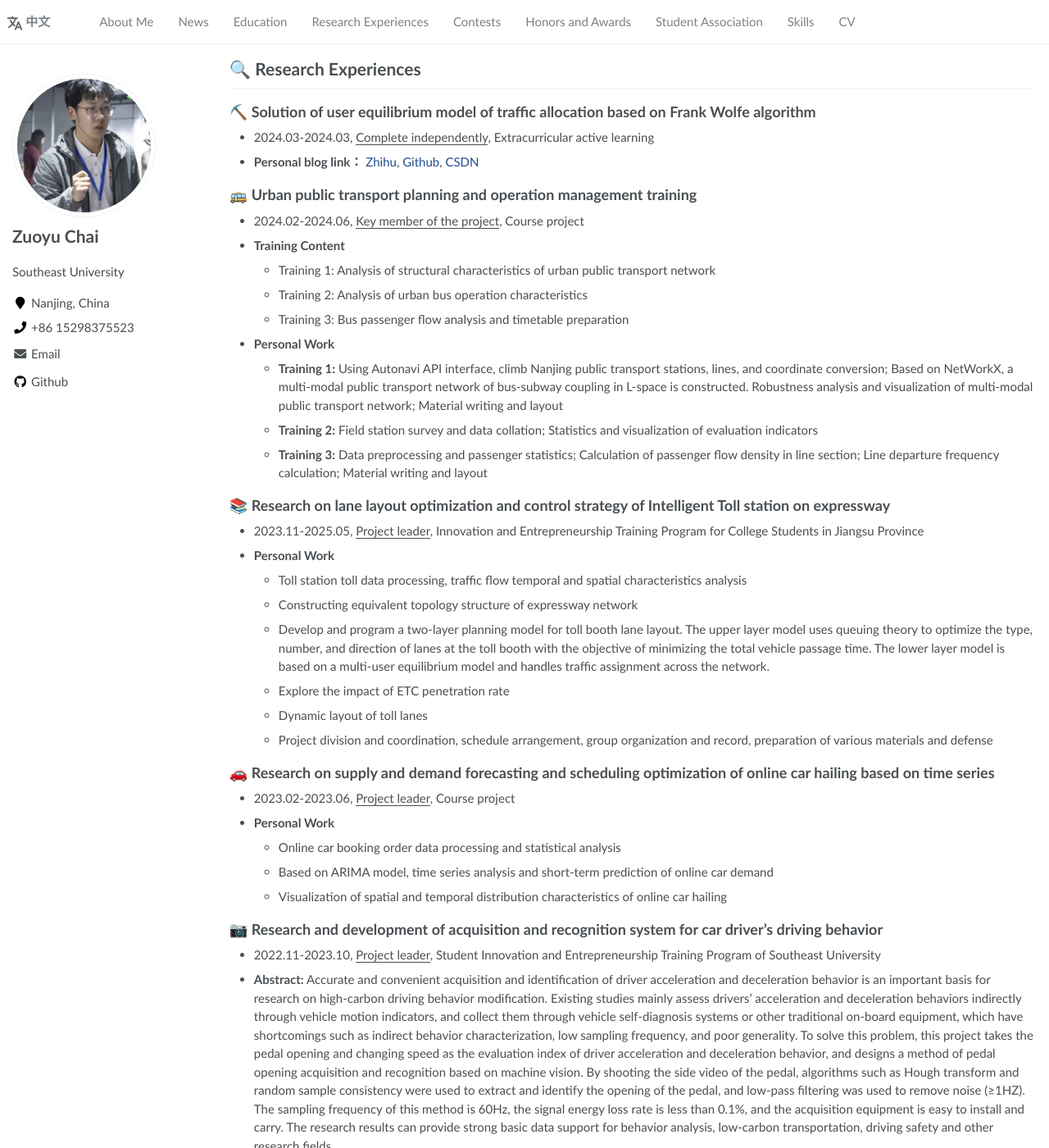
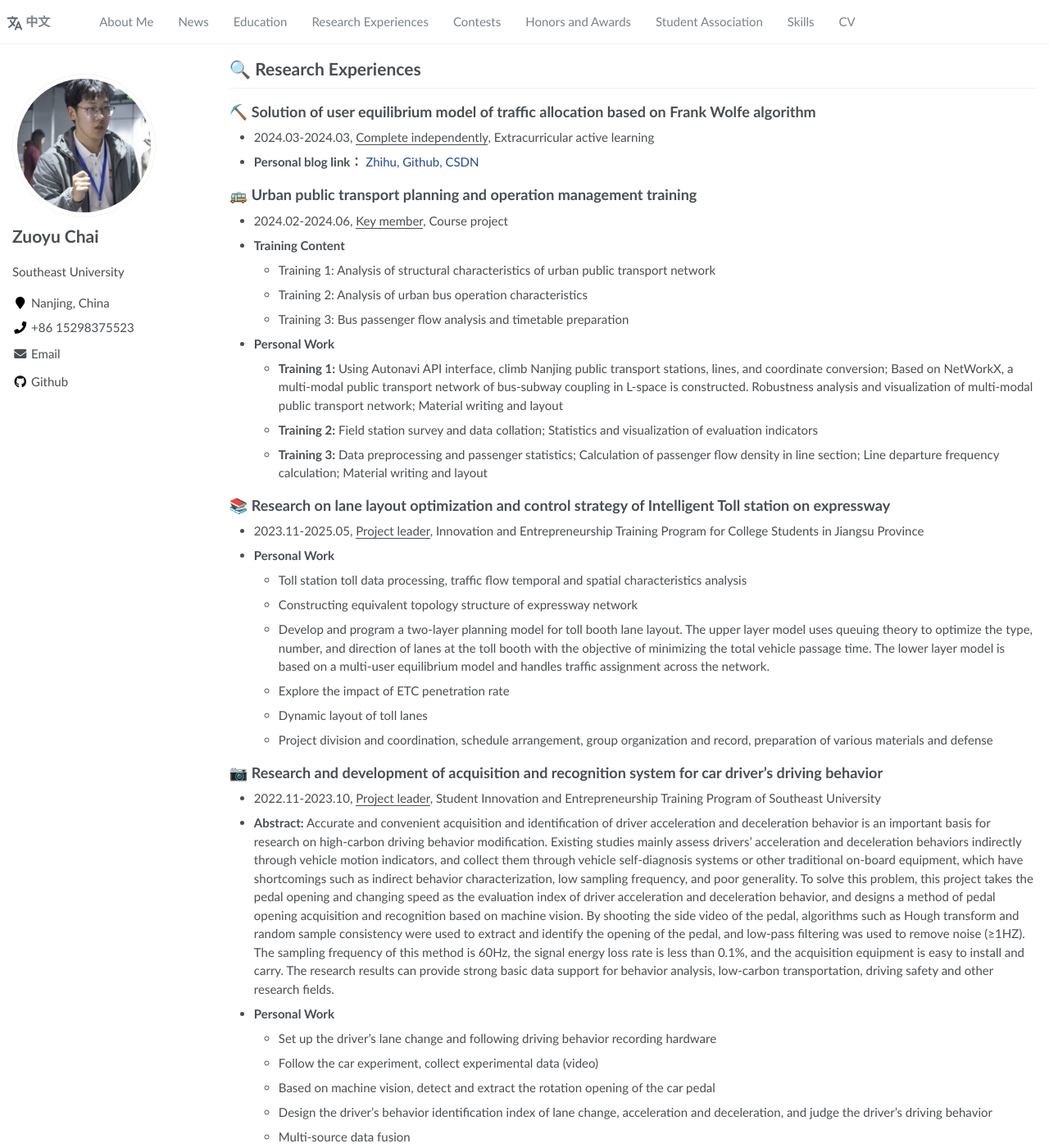
Before and after one commit to zychai/zychai.github.io, a Jekyll site: the page built from _pages/about.md, in a window 1280 px wide and 1400 px high, scrolled down 486 px. Shown: the whole window at 82% size. Built offline with Jekyll 4.4.1, drawn with Linux system fonts in a browser that asks for light colours; some of the changed text lies outside the part shown.

Commit message:
update pages

```diff
--- a/_pages/about.md
+++ b/_pages/about.md
@@ -32,7 +32,7 @@ I hope to improve my academic research ability and engineering practice ability
 - **Personal blog link：** [Zhihu](https://zhuanlan.zhihu.com/p/686191698), [Github](https://github.com/zychai/frank-wolfe-UE), [CSDN](http://t.csdnimg.cn/HbiXa)
 
 ## 🚌 Urban public transport planning and operation management training
-- 2024.02-2024.06, <u>Key member of the project</u>, Course project
+- 2024.02-2024.06, <u>Key member</u>, Course project
 - **Training Content**
   - Training 1: Analysis of structural characteristics of urban public transport network
   - Training 2: Analysis of urban bus operation characteristics
@@ -51,13 +51,6 @@ I hope to improve my academic research ability and engineering practice ability
   - Explore the impact of ETC penetration rate
   - Dynamic layout of toll lanes
   - Project division and coordination, schedule arrangement, group organization and record, preparation of various materials and defense
-
-## 🚗 Research on supply and demand forecasting and scheduling optimization of online car hailing based on time series
-- 2023.02-2023.06, <u>Project leader</u>, Course project
-- **Personal Work**
-  - Online car booking order data processing and statistical analysis
-  - Based on ARIMA model, time series analysis and short-term prediction of online car demand
-  - Visualization of spatial and temporal distribution characteristics of online car hailing
 
 ## 📷 Research and development of acquisition and recognition system for car driver's driving behavior
 - 2022.11-2023.10, <u>Project leader</u>, Student Innovation and Entrepreneurship Training Program of Southeast University
```
Also changed, not shown: other parts of _pages/about.md (+2 -2 lines).
